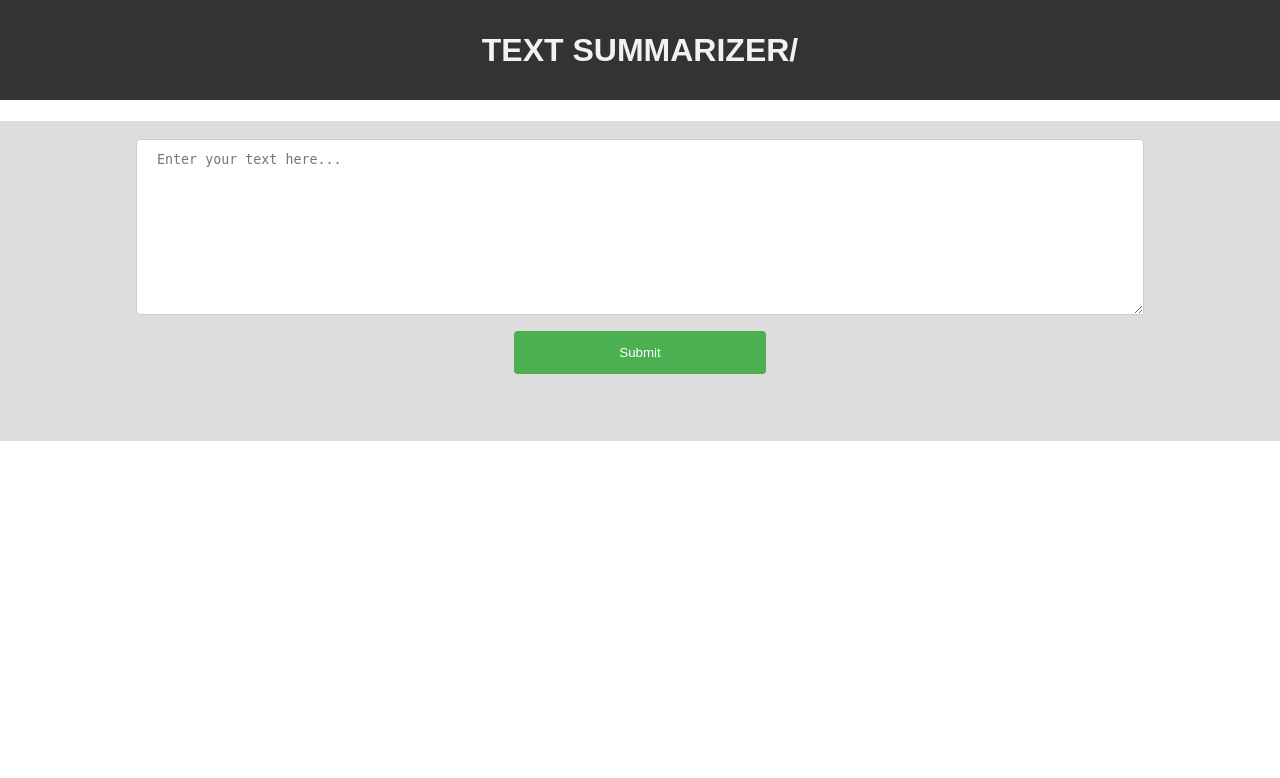
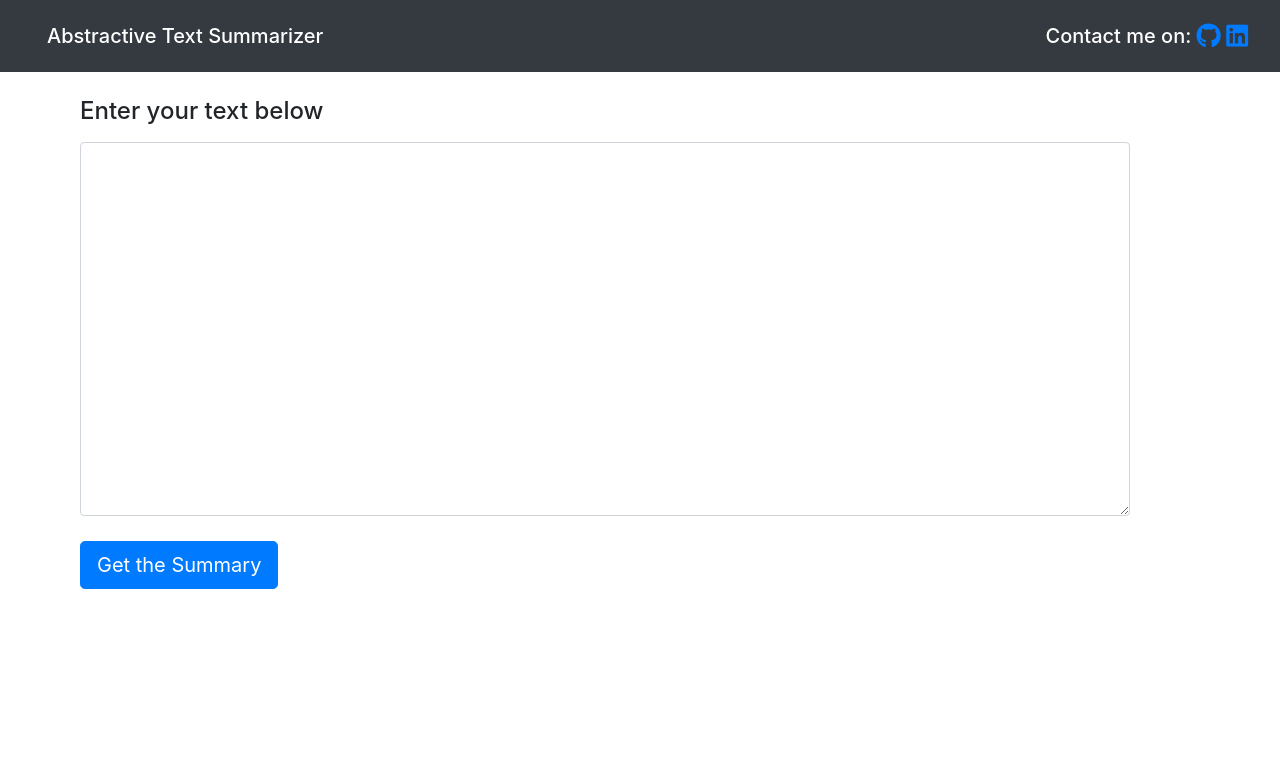
Before and after one commit to buddhadeb33/Text-Summarization-Attention-Mechanism, a Flask app: page / in a window 1280 px wide. Shown: the top 778 px of the page. Run offline with Flask 2, Linux system fonts and the light colour scheme; parts of the project's set-up code (start-up, migrations or seed data) failed here and were passed over; some libraries are stand-ins or nearby versions.

Commit message:
new change

```diff
--- a/app.py
+++ b/app.py
@@ -1,34 +1,19 @@
+from flask import Flask, render_template, url_for, request, redirect
+from Summarizer import Summariser
 
-from flask import Flask, redirect, url_for, request, render_template
-from text_summarizer import Summariser
+app = Flask(__name__)
 
-##creating a flask app and naming it "app"
-app = Flask('app')
-
-
-# Model saved with Keras model.save()
-MODEL_PATH = '/Text_Summarizer.h5'
-
-# Load your trained model
-model = load_model(MODEL_PATH)
-model._make_predict_function()          # Necessary
-# print('Model loaded. Start serving...')
-
-
-@app.route('/', methods=['GET'])
-
+@app.route("/")
 def index():
     return render_template("index.html")
 
-# def test():
-#     return 'Pinging Model Application!!'
 
-@app.route('/predict', methods=['GET', 'POST'])
+@app.route("/predict", methods=["POST"])
 def result():
     if request.method == "POST":
         text = request.form["text"]
         if text == "":
-            return render_template("home.html")
+            return render_template("index.html")
 
         else:
             paragraph = Summariser.clean_text(text)
@@ -38,9 +23,7 @@ def result():
             threshold = Summariser.find_average_score(sentence_scores)
             summary = Summariser.generate_summary(sentence, sentence_scores, 0.75 * threshold)
 
-            return render_template("result.html",text=summary)
+            return render_template("predict.html",text=summary)
 
-
-
-if __name__ == '__main__':
-    app.run(debug=True, host='0.0.0.0', port=9696)
+if __name__ == "__main__":
+    app.run(debug=True)
--- a/templates/index.html
+++ b/templates/index.html
@@ -1,73 +1,49 @@
+<!doctype html>
+
 <html>
-<meta charset="utf-8">
-<meta name="viewport" content="width=device-width, initial-scale=1">
+<head>
+    <title>jairus-textsummarizer</title>
+    <link rel="stylesheet" href="https://stackpath.bootstrapcdn.com/bootstrap/4.5.0/css/bootstrap.min.css" integrity="sha384-9aIt2nRpC12Uk9gS9baDl411NQApFmC26EwAOH8WgZl5MYYxFfc+NcPb1dKGj7Sk" crossorigin="anonymous">
+    <script src="https://kit.fontawesome.com/5f3f547070.js" crossorigin="anonymous"></script>
+</head>
 <style>
+    div.form-group{
+        margin-top: 25px;
+        margin-bottom: 25px;
+        margin-right: 150px;
+        margin-left: 80px;
+        }
+    button{
+        margin-bottom: 25px;
+        margin-right: 150px;
+        margin-left: 80px;
+        }
+</style>
+<body>
+    <nav class="navbar navbar-expand-lg navbar-dark bg-dark">
+        <div class="container">
+            <nav class="navbar navbar-expand-lg navbar-light bg-dark">
+                <a class="navbar-brand mb-0 h1">Abstractive Text Summarizer</a>
+            </nav>
+        </div>
+        <nav class="navbar-brand mb-0 h1">
+            Contact me on:
+            <a target="_blank" href="https://github.com/buddhadeb33"><i class="fa fa-github fa-lg contact-icon"></i><a>
+            <a target="_blank" href="https://www.linkedin.com/in/buddhadeb33"><i class="fab fa-linkedin fa-lg contact-icon"></i><a>
+        </nav>
+    </nav>
 
-body {
-  margin: 0;
-  font-family: Arial, Helvetica, sans-serif;
-}
+    <form action="{{ url_for('result')}}" name="home" method="POST">
+        <div class="form-group">
+            <label for="exampleFormControlTextarea1"><h4> Enter your text below </h4></label>
+            <textarea class="form-control" name="text" id="exampleFormControlTextarea1" rows="15"></textarea>
+        </div>
 
-/* Style the top navigation bar */
-h1 {
+        <button type="submit" value="Submit" class="btn btn-primary btn-lg ">Get the Summary</button>
+    </form>
 
-  float: center;
-  display: block;
-  background-color: #333;
-  color: #f2f2f2;
-  text-align: center;
-  vertical-align: middle;
-  line-height: 100px;
-  height:100px;
-}
-
-/* Style the content */
-
-
-.review {
-  background-color: #ddd;
-  padding: 10px;
-  height: 300px; /* Should be removed. Only for demonstration */
-  text-align: center;
-  margin:auto
-}
-
-textarea {
-
-  width: 80%;
-  padding: 12px 20px;
-  margin: 8px 0;
-  display: inline-block;
-  border: 1px solid #ccc;
-  border-radius: 4px;
-  box-sizing: border-box;
-}
-
-input[type=submit] {
-  width: 20%;
-  background-color: #4CAF50;
-  color: white;
-  padding: 14px 20px;
-  margin: 8px 0;
-  border: none;
-  border-radius: 4px;
-  cursor: pointer;
-  align:center;
-}
-
-</style>
-
-<body>
-   <h1>TEXT SUMMARIZER/<h1>
-
-<div class = "review">
-  <form action="/predict" method="POST" target="_blank">
- <textarea name="review_text" placeholder="Enter your text here..." rows="10" cols="15"></textarea>
-    <input type="submit" value="Submit">
-  </form>
-
-</div>
-
-
+    <script src="https://code.jquery.com/jquery-3.5.1.slim.min.js" integrity="sha384-DfXdz2htPH0lsSSs5nCTpuj/zy4C+OGpamoFVy38MVBnE+IbbVYUew+OrCXaRkfj" crossorigin="anonymous"></script>
+    <script src="https://cdn.jsdelivr.net/npm/popper.js@1.16.0/dist/umd/popper.min.js" integrity="sha384-Q6E9RHvbIyZFJoft+2mJbHaEWldlvI9IOYy5n3zV9zzTtmI3UksdQRVvoxMfooAo" crossorigin="anonymous"></script>
+    <script src="https://stackpath.bootstrapcdn.com/bootstrap/4.5.0/js/bootstrap.min.js" integrity="sha384-OgVRvuATP1z7JjHLkuOU7Xw704+h835Lr+6QL9UvYjZE3Ipu6Tp75j7Bh/kR0JKI" crossorigin="anonymous"></script>
 </body>
 </html>
```
Also changed, not shown: Summarizer.py (added, +76 -0 lines), templates/predict.html (+29 -52 lines).
